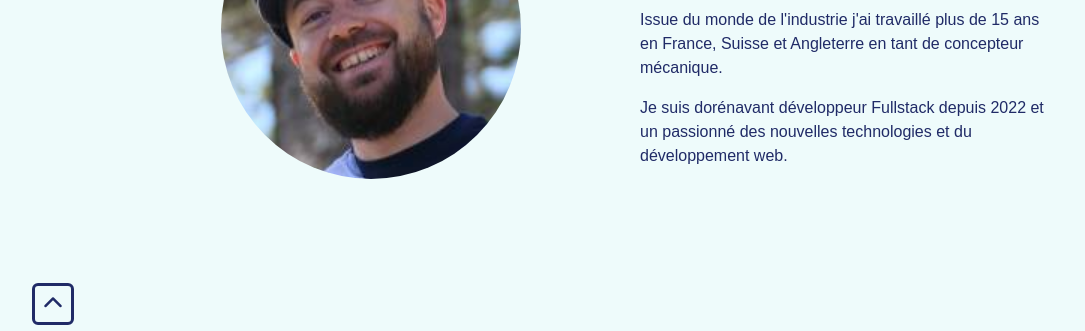
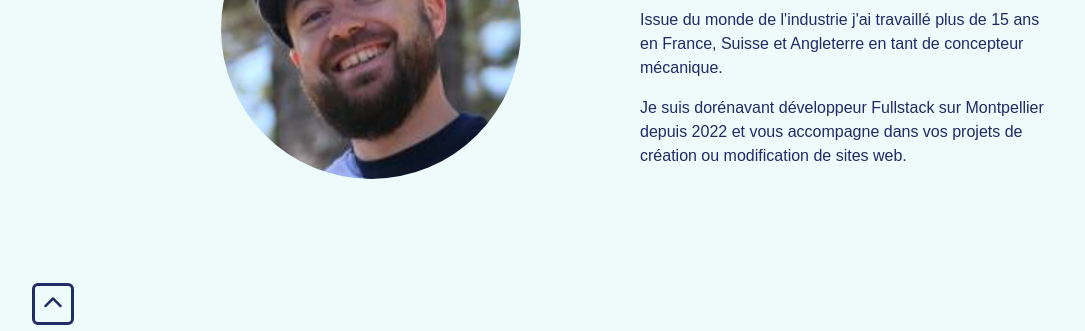
Before and after one commit to Julianomatt77/Portfolio, a plain HTML site: page index.html in a window 1280 px wide. Shown: the part 437-768 px from the top of the page, without its empty margins (32-1117 px from the left). Drawn offline with nearby package versions, Linux system fonts and the light colour scheme.

Commit message:
update presentation

```diff
--- a/index.html
+++ b/index.html
@@ -82,7 +82,7 @@
 						<h2 class="mb-4 lineUp">Développeur Web Fullstack (Angular, Symfony, PHP)</h2>
 
 						<p>Issue du monde de l'industrie j'ai travaillé plus de 15 ans en France, Suisse et Angleterre en tant de concepteur mécanique.</p>
-						<p>Je suis dorénavant développeur Fullstack depuis 2022 et un passionné des nouvelles technologies et du développement web.</p>
+						<p>Je suis dorénavant développeur Fullstack sur Montpellier depuis 2022 et vous accompagne dans vos projets de création ou modification de sites web.</p>
 					</div>
 				</div>
 			</div>
```
